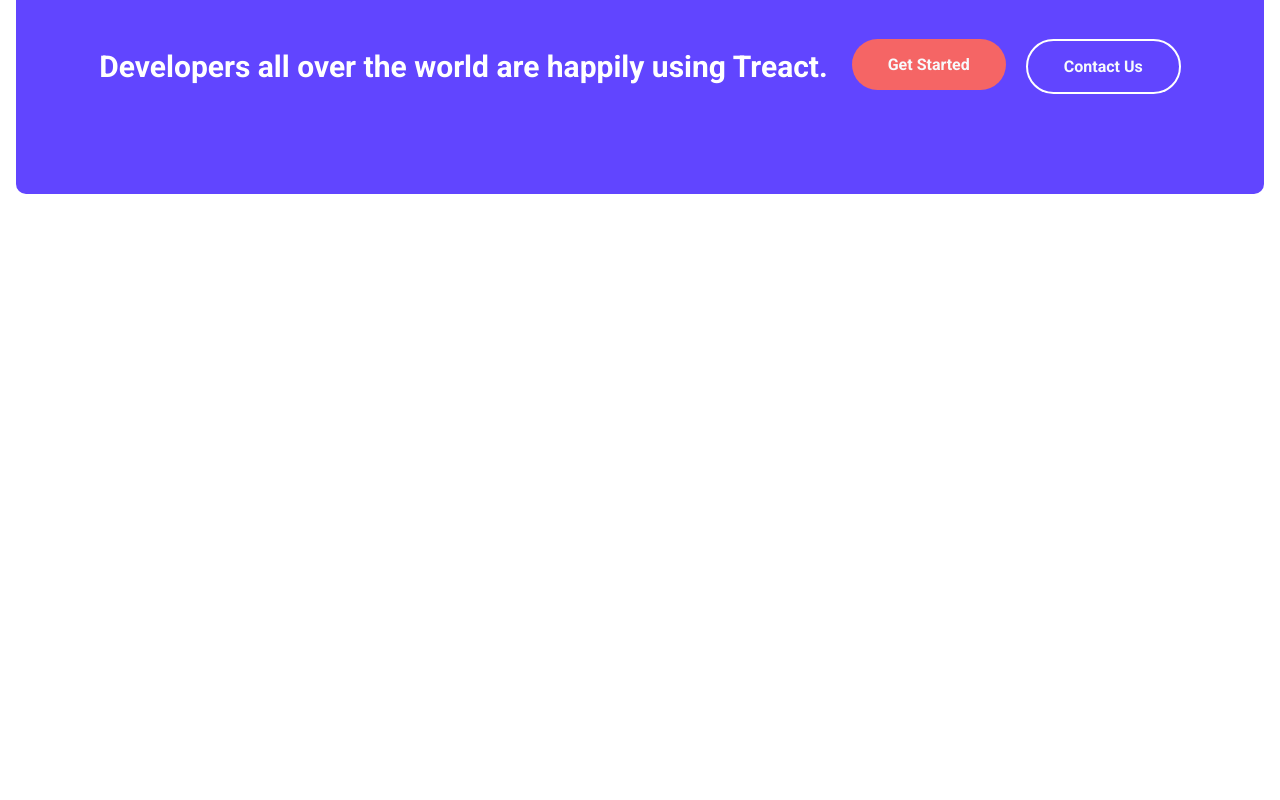
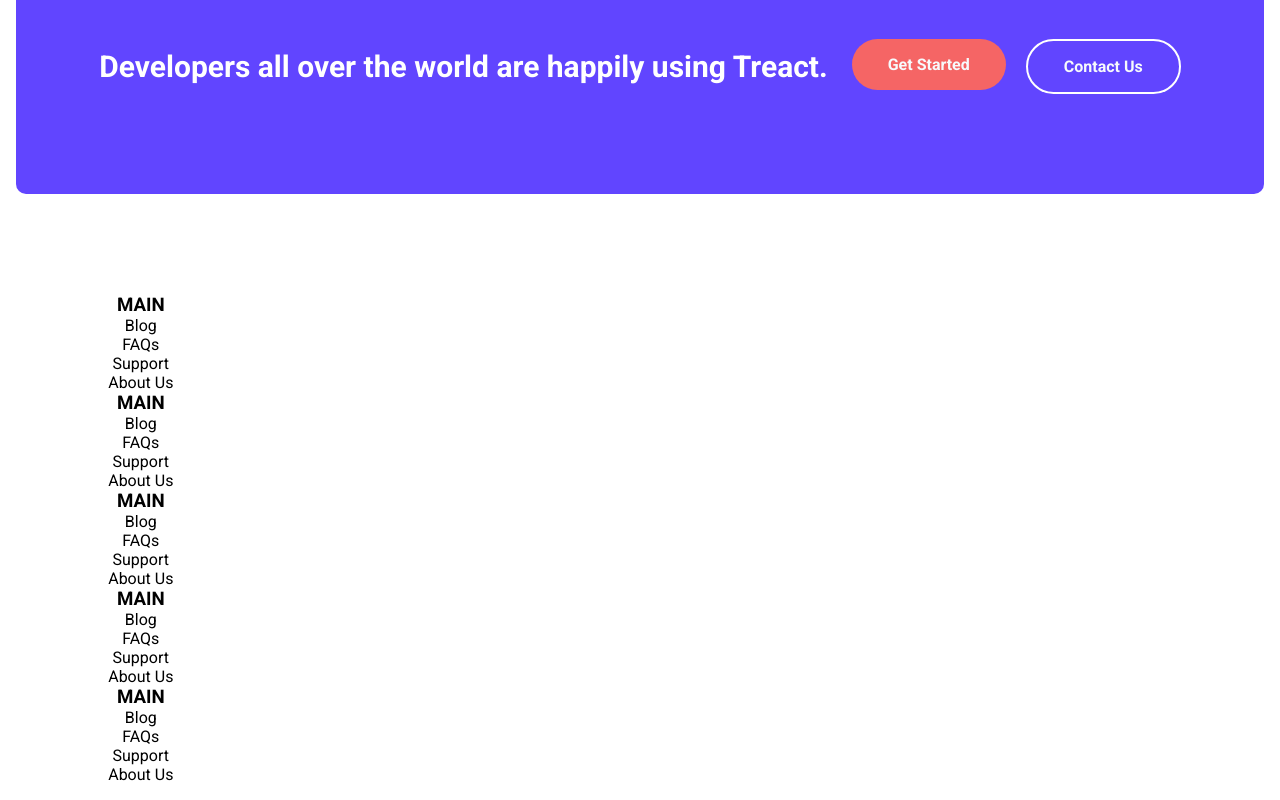
Before and after one commit to gitAlii/Treact-webpage-copy, a plain HTML site: page index.html in a window 1280 px wide. Shown: the part 5243-6043 px from the top of the page. Before the commit the page ends 5537 px from the top, so only its background shows below. Drawn offline with Linux system fonts and the light colour scheme.

Commit message:
commit 5

```diff
--- a/index.html
+++ b/index.html
@@ -361,6 +361,46 @@
     </section>
 </body>
 <footer>
-
+    <div class="container">
+        <div class="row">
+            <div class="links">
+                <div class="link__Main">
+                    <H3 class="link__main--title">MAIN</H3>
+                    <p class="link-text">Blog</p>
+                    <p class="link-text">FAQs</p>
+                    <p class="link-text">Support</p>
+                    <p class="link-text">About Us</p>
+                </div>
+                <div class="link__Main">
+                    <H3 class="link__main--title">MAIN</H3>
+                    <p class="link-text">Blog</p>
+                    <p class="link-text">FAQs</p>
+                    <p class="link-text">Support</p>
+                    <p class="link-text">About Us</p>
+                </div>
+                <div class="link__Main">
+                    <H3 class="link__main--title">MAIN</H3>
+                    <p class="link-text">Blog</p>
+                    <p class="link-text">FAQs</p>
+                    <p class="link-text">Support</p>
+                    <p class="link-text">About Us</p>
+                </div>
+                <div class="link__Main">
+                    <H3 class="link__main--title">MAIN</H3>
+                    <p class="link-text">Blog</p>
+                    <p class="link-text">FAQs</p>
+                    <p class="link-text">Support</p>
+                    <p class="link-text">About Us</p>
+                </div>
+                <div class="link__Main">
+                    <H3 class="link__main--title">MAIN</H3>
+                    <p class="link-text">Blog</p>
+                    <p class="link-text">FAQs</p>
+                    <p class="link-text">Support</p>
+                    <p class="link-text">About Us</p>
+                </div>
+            </div>
+        </div>
+    </div>
 </footer>
 </html>
--- a/style.css
+++ b/style.css
@@ -638,3 +638,21 @@
 .contact__title {
     font-size: 30px;
 }
+
+/*
+
+Footer
+
+*/
+
+#footer {
+    background-color: #6145ff;
+    width: 100%;
+}
+
+.links {
+    display: flex;
+    flex-direction: column;
+    width: calc(100%/5);
+    align-items: center;
+}
```
